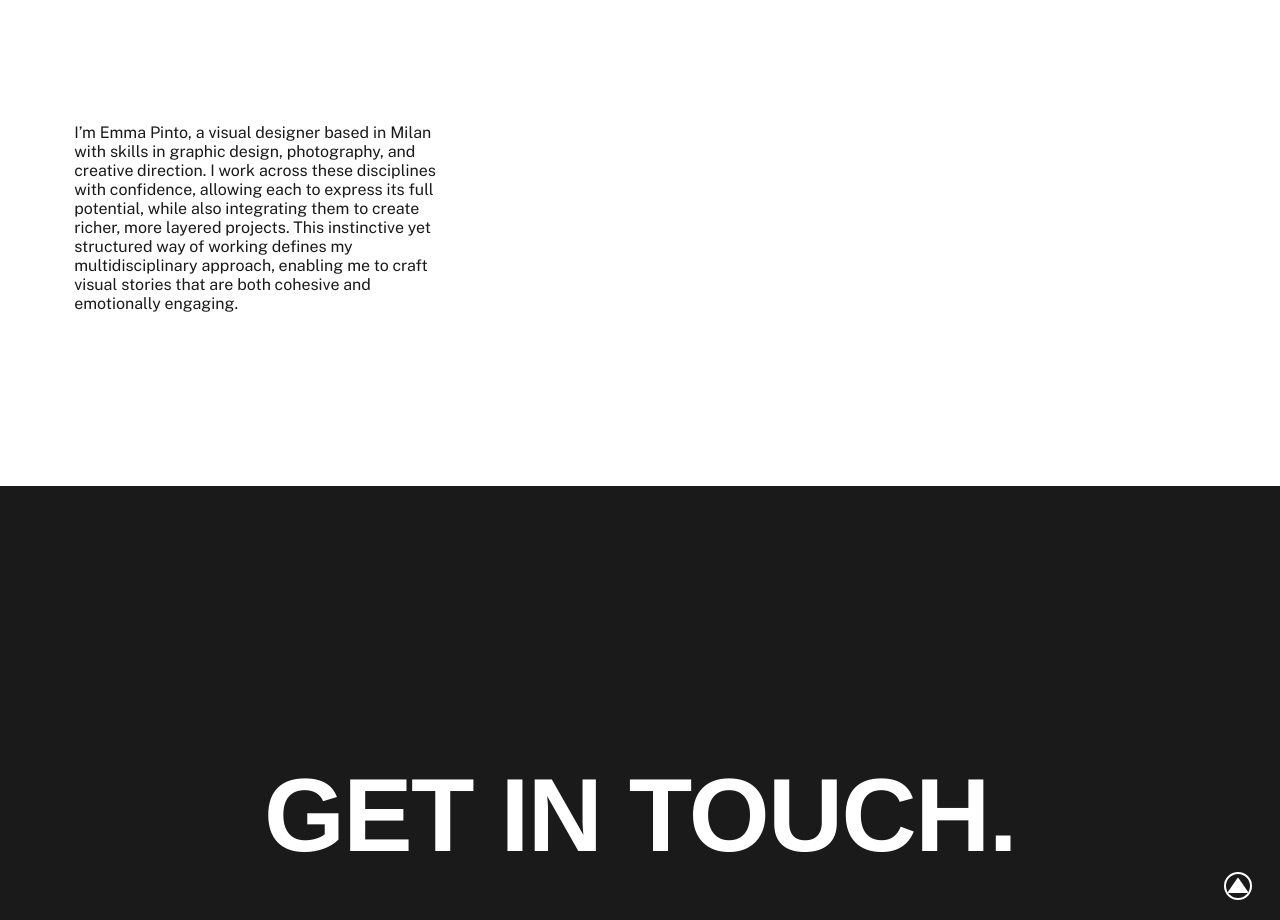
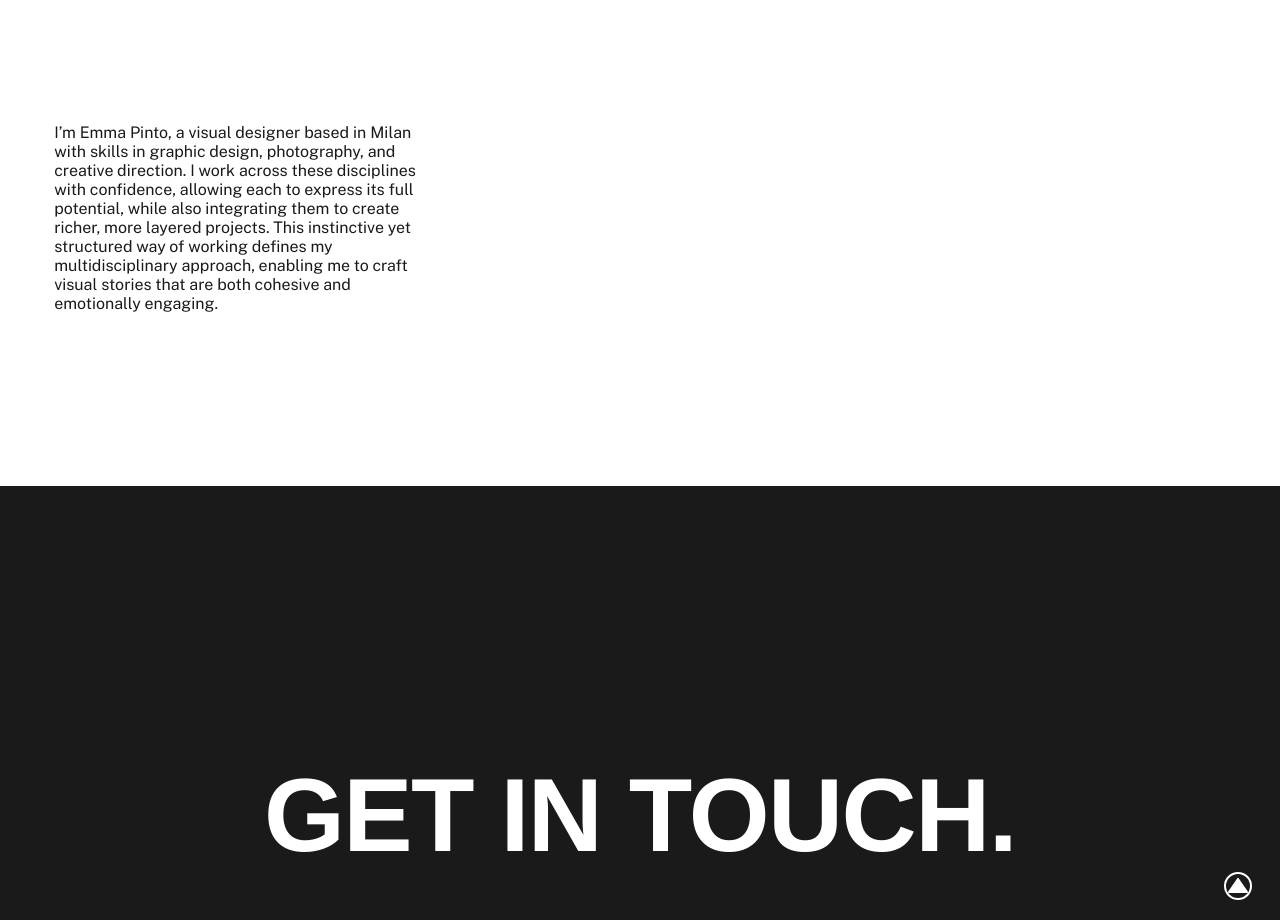
Before and after one commit to EMMA-pinto/emma, a plain HTML site: page index.html in a window 1280 px wide. Shown: the part 2820-3740 px from the top of the page. Drawn offline with nearby package versions, Linux system fonts and the light colour scheme; a web font is replaced by a local one.

Commit message:
Update index.html

```diff
--- a/index.html
+++ b/index.html
@@ -316,12 +316,11 @@
   <!-- Contenuto a due colonne -->
   <div class="s-about__content" style="display: flex; flex-wrap: wrap; gap: 20px; max-width: 1200px; margin: 0 auto;">
 
-    <!-- Colonna testo a sinistra -->
-    <div class="text-column" style="flex: 0 0 33.33%; max-width: 33.33%;">
-      <p class="attention-getter">
-        I’m Emma Pinto, a visual designer based in Milan with skills in graphic design, photography, and creative direction. I work across these disciplines with confidence, allowing each to express its full potential, while also integrating them to create richer, more layered projects. This instinctive yet structured way of working defines my multidisciplinary approach, enabling me to craft visual stories that are both cohesive and emotionally engaging.
-      </p>
-    </div>
+   <div class="text-column" style="flex: 0 0 33.33%; max-width: 33.33%; margin-left: -20px; margin-top: -20px;">
+  <p class="attention-getter">
+    I’m Emma Pinto, a visual designer based in Milan with skills in graphic design, photography, and creative direction. I work across these disciplines with confidence, allowing each to express its full potential, while also integrating them to create richer, more layered projects. This instinctive yet structured way of working defines my multidisciplinary approach, enabling me to craft visual stories that are both cohesive and emotionally engaging.
+  </p>
+</div>
 
     <!-- Colonna immagini a destra -->
     <div class="images-column" style="flex: 0 0 66.66%; max-width: 66.66%; display: flex; justify-content: center; align-items: center;">
```
